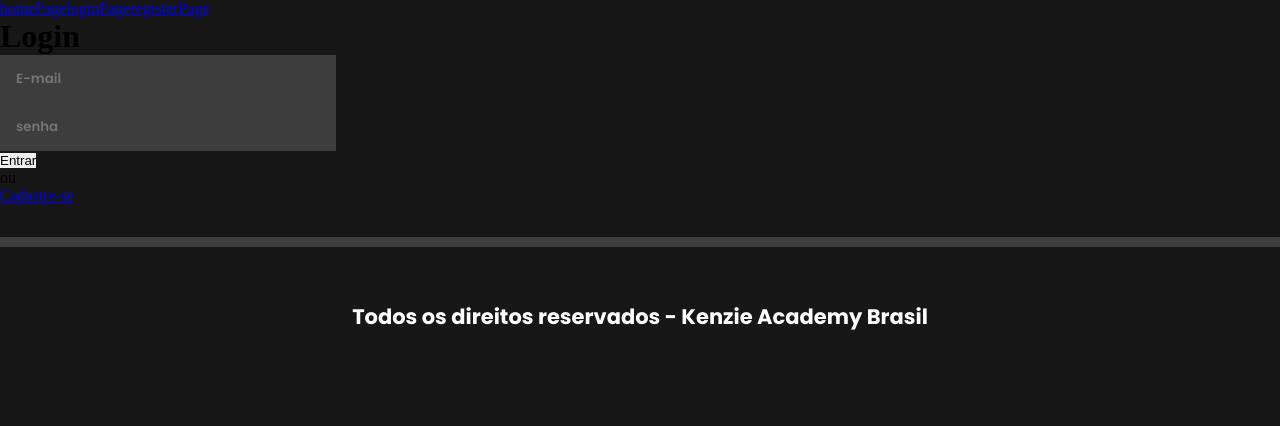
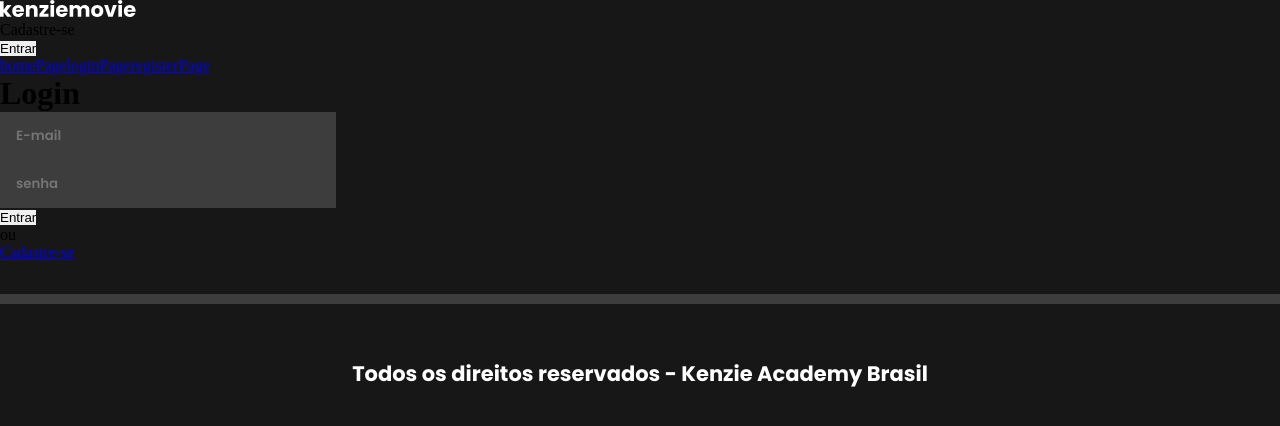
Before and after one commit to Kenzie-Academy-Brasil-Developers/kenzie-movie-entrega-template-grupo-3-tsunode, a React (Vite) app: page /loginPage in a window 1280 px wide. Shown: the top 426 px of the page. Built offline with nearby package versions, Linux system fonts and the light colour scheme.

Commit message:
Componentização do header com suas fuções

```diff
--- a/src/Components/Header/Header.tsx
+++ b/src/Components/Header/Header.tsx
@@ -0,0 +1,39 @@
+import  logo  from '../../assets/logo.svg'
+import { useNavigate } from 'react-router-dom';
+
+export const Header = () => {
+
+    const token = localStorage.getItem('@TOKEN')
+
+    const name = localStorage.getItem('@USERNAME')
+
+    const navigate = useNavigate()
+
+
+    return (
+      <>
+        {token == null ?
+            <header>
+                    <img src={logo} alt="" />
+                <div>
+                    <p onClick={() => navigate('/registerPage')} >Cadastre-se</p>
+                    <button onClick={() => navigate('/loginPage')}>Entrar</button>
+                </div>
+            </header>
+
+        :
+
+            <header>
+                <img src={logo} alt="" />
+                <div>
+                    <div>
+                        <button>{name[1]}</button>
+                        <p>{name}</p>
+                    </div>
+                    <button onClick={() => {localStorage.clear() , navigate('/')}}>Sair</button>
+                </div>
+            </header>
+        }
+      </>
+    );
+  };
--- a/src/Components/LoginForm/index.tsx
+++ b/src/Components/LoginForm/index.tsx
@@ -5,12 +5,16 @@
 import { z } from "zod";
 import { LoginFormSchema } from "./LoginFormSchema";
 import { Input } from "../Input/Input";
+import { useNavigate } from "react-router-dom";
 
 export const LoginForm = () => {
 
     const { register, handleSubmit, formState: { errors }  } = useForm<FormData>({
         resolver: zodResolver(LoginFormSchema)
     })
+
+    const navigate = useNavigate()
+
 
 
     interface FormData extends z.infer<typeof LoginFormSchema> {
@@ -29,6 +33,7 @@
             localStorage.setItem('@TOKEN', JSON.stringify(data.accessToken))
             localStorage.setItem('@USERID', JSON.stringify(data.user.id))
             localStorage.setItem('@USERNAME', JSON.stringify(data.user.name))
+            navigate('/')
         } catch (error) {
             console.log('233')
 
--- a/src/Pages/HomePage/HomePage.tsx
+++ b/src/Pages/HomePage/HomePage.tsx
@@ -3,6 +3,7 @@
 import { api } from '../../services/api';
 
 import { MoviesList } from '../../Components/MoviesList/MoviesList.tsx';
+import { Header } from '../../Components/Header/Header.tsx';
 
 
 
@@ -42,23 +43,12 @@
 
 
   return (
+
     <div>
       <a href="/">homePage</a>
       <a href="/loginPage">loginPage</a>
       <a href="/registerPage">registerPage</a>
-     {/*  {openModal ? <p>Modal is Open</p> : null}
-      {currentMovie ? (
-        <div>
-          <button onClick={() => setCurrentMovie(null)}>Close Modal</button>
-          <img src={currentMovie.image} />
-          <p>{currentMovie.type}</p>
-          <h2>{currentMovie.name}</h2>
-          <p>{currentMovie.synopsis}</p>
-          <div>
-            <button> Rate movie</button>
-          </div>
-        </div>
-      ) : null} */}
+      <Header/>
       <MoviesList moviesList={moviesList} />
     </div>
   );
--- a/src/Pages/LoginPage/LoginPage.tsx
+++ b/src/Pages/LoginPage/LoginPage.tsx
@@ -5,13 +5,14 @@
 import { Paragraph, RegisterLink, Title1 } from "../../styles/typography";
 import { MediumYellowButton } from "../../styles/Buttons";
 import { LoginForm } from "../../Components/LoginForm";
+import { Header } from "../../Components/Header/Header";
 
 
 export const LoginPage = () => {
 
     return(
         <>
-
+            <Header/>
             <a href="/">homePage</a>
             <a href="/loginPage">loginPage</a>
             <a href="/registerPage">registerPage</a>
--- a/src/Pages/RegisterPage/RegisterPage.tsx
+++ b/src/Pages/RegisterPage/RegisterPage.tsx
@@ -1,8 +1,10 @@
+import { Header } from "../../Components/Header/Header";
 import { Register } from "../../Components/Register/Register";
 
 export const RegisterPage = () => {
   return (
     <>
+      <Header/>
       <a href="/">homePage</a>
       <a href="/loginPage">loginPage</a>
       <a href="/registerPage">registerPage</a>
--- a/src/Pages/RenderPage/RenderPage.tsx
+++ b/src/Pages/RenderPage/RenderPage.tsx
@@ -5,6 +5,7 @@
 import { SmallYellowButton } from '../../styles/Buttons';
 import { Paragraph, Title2 } from '../../styles/typography';
 import { api } from '../../services/api';
+import { Header } from '../../Components/Header/Header';
 
 export const RenderPage = () => {
   const { setSelectMovie, selectMovie } = useContext(MovieContext) as {
@@ -57,6 +58,7 @@
         <div>loading</div>
       ) :
         <div>
+          <Header/>
           <img src={selectMovie.image} />
           <StyledUpperSection>
             <SmallYellowButton buttonSize={10}>
```
